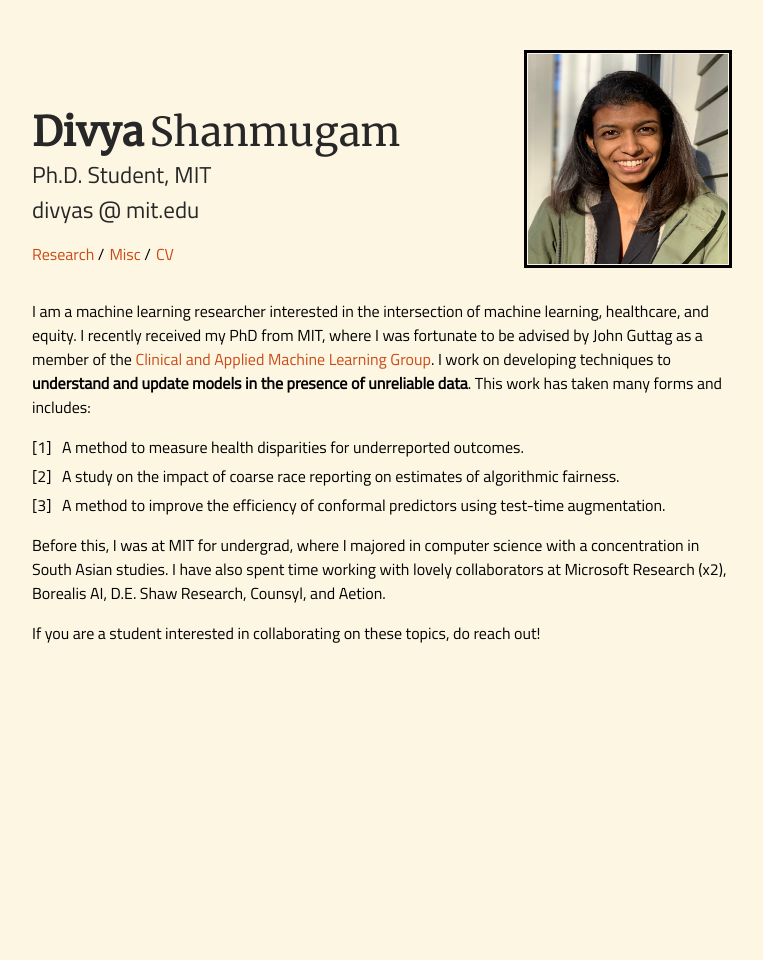
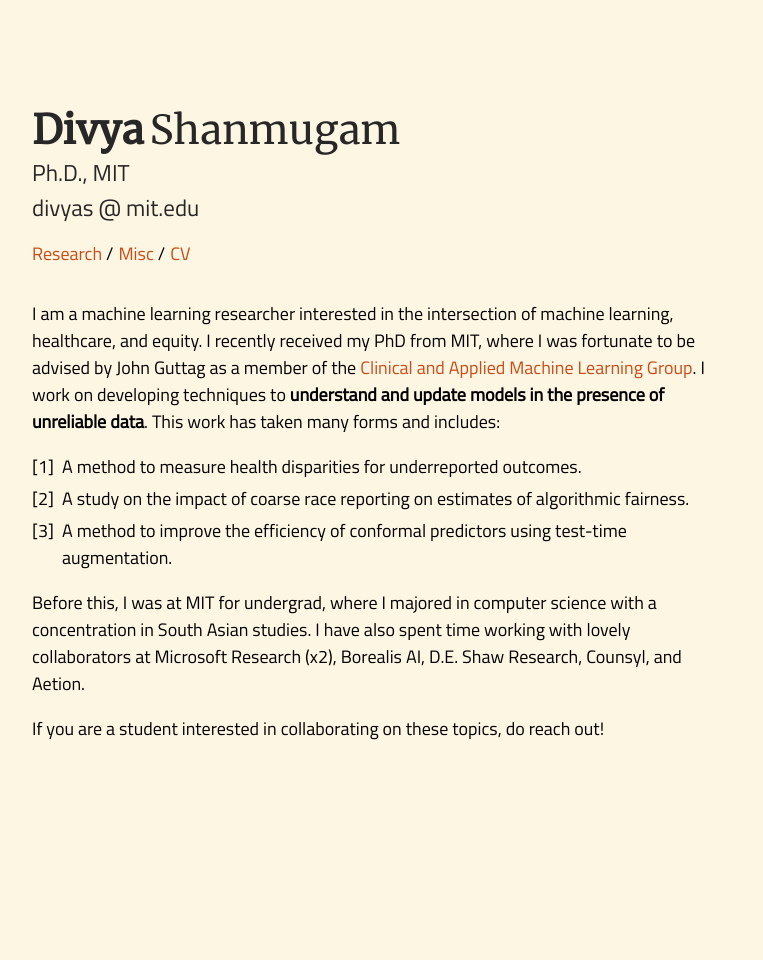
Before and after one commit to dmshanmugam/dmshanmugam.github.io, a Jekyll site: the page built from index.md, in a window 1280 px wide. Shown: the whole page, without its empty margins (258-1021 px from the left). Built offline with Jekyll 4.4.1, drawn with Linux system fonts in a browser that asks for light colours.

Commit message:
changing title + font size

```diff
--- a/_layouts/default.html
+++ b/_layouts/default.html
@@ -83,7 +83,7 @@
 
                     <!-- <div id="author-first-name" class="stack-on-small">{{ site.firstname }}&#8201</div><div id="author-last-name">{{site.lastname}}</div></a> -->
                     <b>{{site.firstname}}&#8201</b>{{site.lastname}}</a>
-                    <div id="author-role" class="alignable stack-on-small" href="{{ site.baseurl }}">Ph.D. Student, MIT</div>
+                    <div id="author-role" class="alignable stack-on-small" href="{{ site.baseurl }}">Ph.D., MIT</div>
                     <div id="author-email" class="alignabl pull-left">divyas @ mit.edu</div>
                     <br id="author-email-br">
 
@@ -112,9 +112,9 @@
                         {% endfor %}
                     </ul>
             </div>
-            <div id="navbar-photo" class="container navbar-photo stack-on-small">
+            <!-- <div id="navbar-photo" class="container navbar-photo stack-on-small">
                 <img id="author-picture" class="pull-left stack-on-small", src="/assets/profile.png">
-            </div>
+            </div> -->
         </div>
         <div style="clear:both"></div>
         {% if page.is_contact == true %}
--- a/_sass/_style.scss
+++ b/_sass/_style.scss
@@ -82,7 +82,7 @@ hr {
 }
 
 body {
-    font-size: 16px;
+    font-size: 18px;
     padding-bottom: 50px;
 }
 
```
